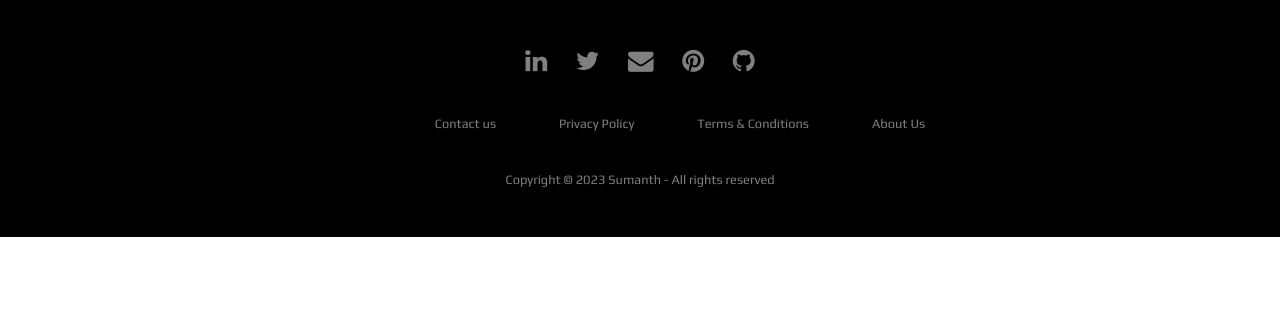
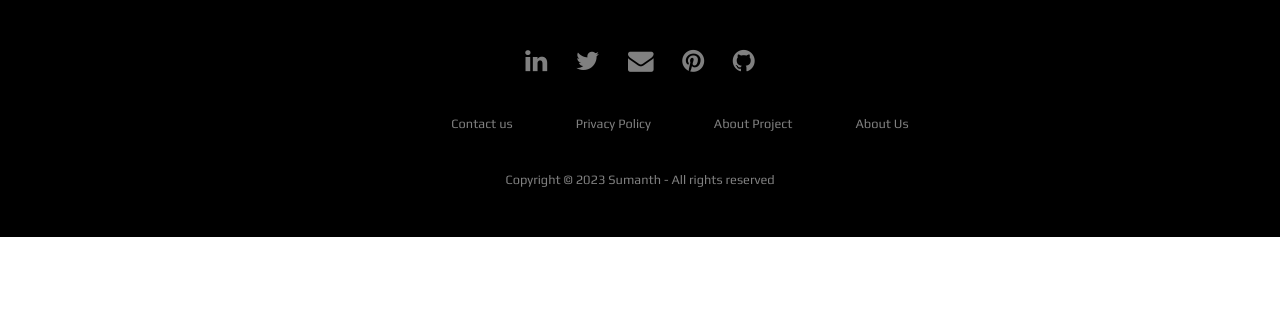
Before and after one commit to sumansam312/IOT_Platform, a Django app: page /privacy/ in a window 1280 px wide. Shown: the part 986-1295 px from the top of the page. Run offline with Django 4.2, Linux system fonts and the light colour scheme.

Commit message:
Footer Changed

```diff
--- a/templates/Privacy_policy.html
+++ b/templates/Privacy_policy.html
@@ -1,6 +1,7 @@
 {% extends 'base.html' %} {% block content %} {% block title %}
 <title>privacy policy</title>
 {% endblock title %}
+
 <p>
  <h1> <center>Privacy Policy for IoT Platform</center></h1>
  <h3>Introduction</h3>
--- a/templates/base.html
+++ b/templates/base.html
@@ -176,7 +176,7 @@
               >
             </li>
             <li><a href="{% url 'privacy_policy' %}">Privacy Policy</a></li>
-            <li><a href="#">Terms & Conditions</a></li>
+            <li><a href="#">About Project</a></li>
             <li><a href="{% url 'about_page' %}">About Us</a></li>
           </ul>
         </div>
```
Also changed, not shown: db.sqlite3.
